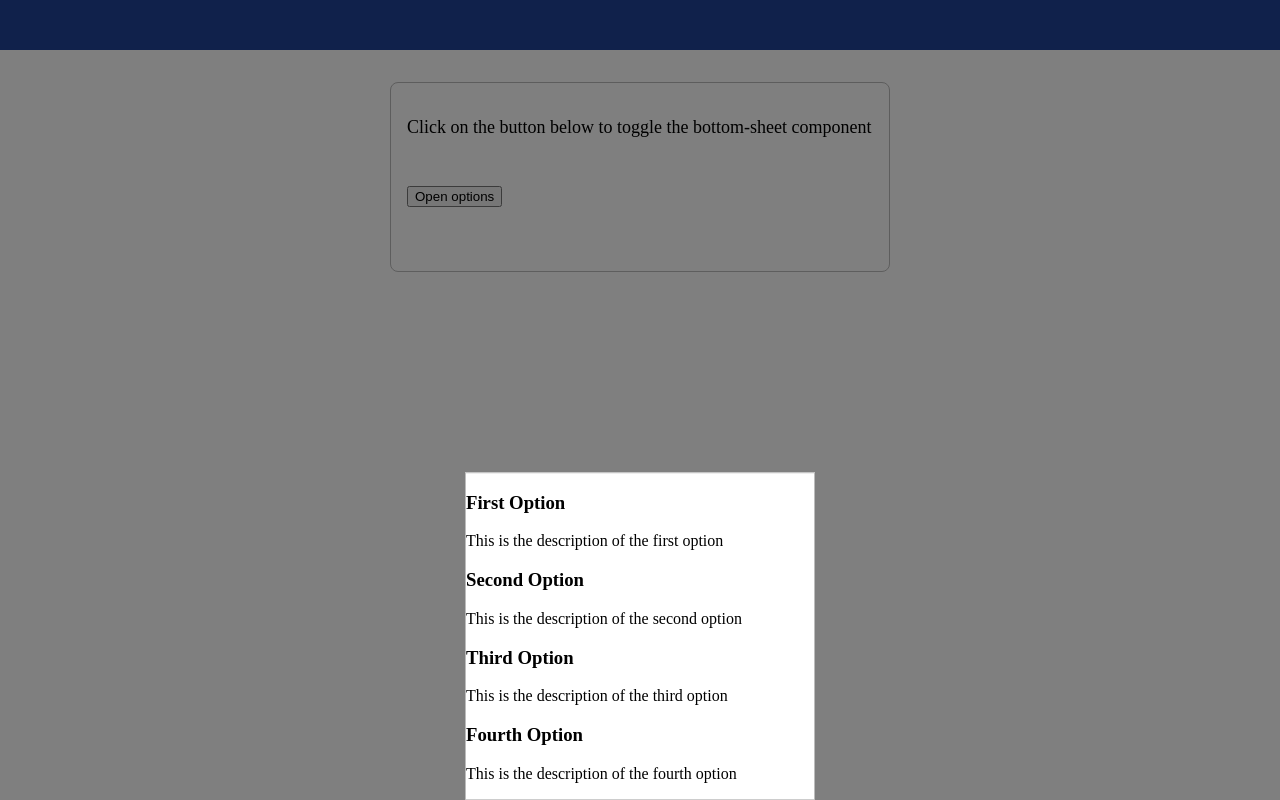
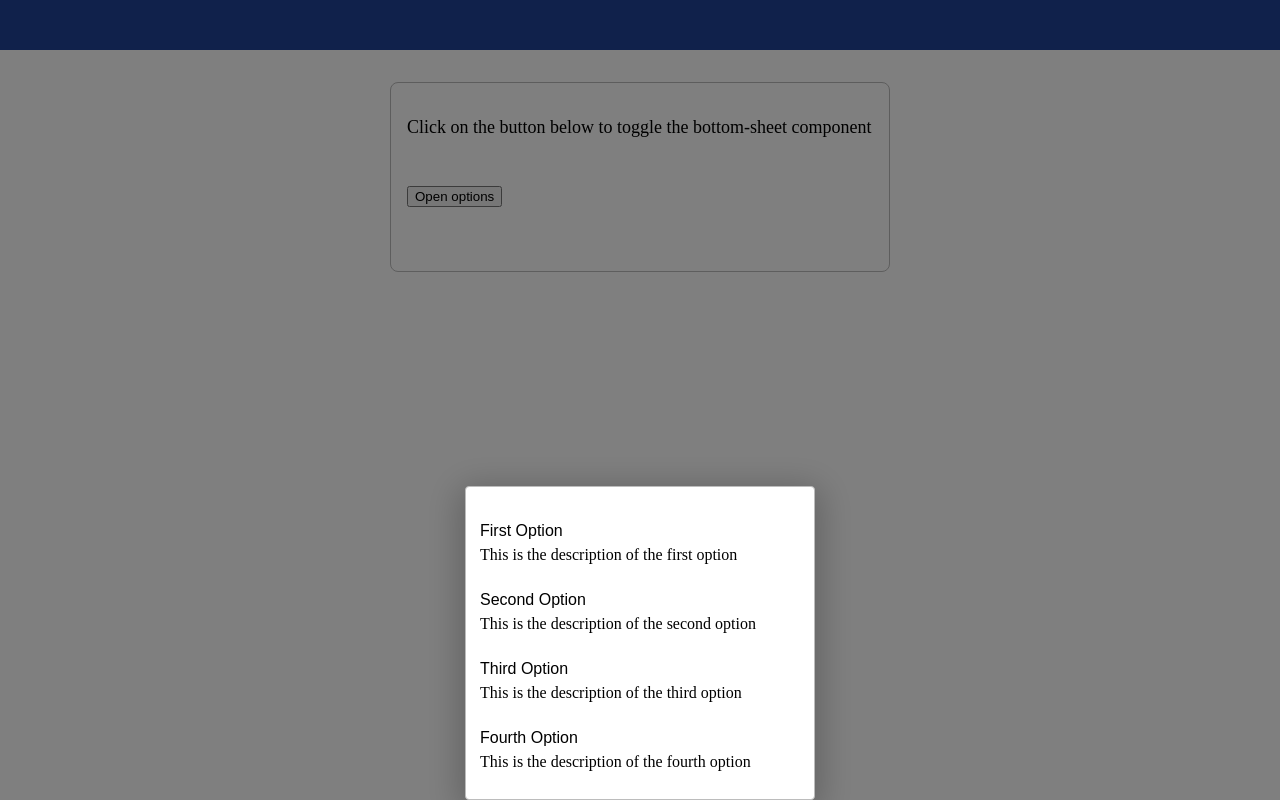
Before and after one commit to abhilashAntony/Reusable-Components, an Angular app: page /bottom-sheet in a window 1280 px wide. Both pictures are taken after a click on the button "Open options". Built offline with nearby package versions, Linux system fonts and the light colour scheme.

Commit message:
Display fetched data on bottom-sheet

```diff
--- a/src/app/main-navigation/main-navigation.component.ts
+++ b/src/app/main-navigation/main-navigation.component.ts
@@ -5,11 +5,8 @@ import { Component, OnInit } from '@angular/core';
   templateUrl: './main-navigation.component.html',
   styleUrls: ['./main-navigation.component.css']
 })
-export class MainNavigationComponent implements OnInit {
+export class MainNavigationComponent {
 
   constructor() { }
 
-  ngOnInit(): void {
-  }
-
 }
--- a/src/app/main-page/main-page.component.ts
+++ b/src/app/main-page/main-page.component.ts
@@ -5,11 +5,8 @@ import { Component, OnInit } from '@angular/core';
   templateUrl: './main-page.component.html',
   styleUrls: ['./main-page.component.css']
 })
-export class MainPageComponent implements OnInit {
+export class MainPageComponent {
 
   constructor() { }
 
-  ngOnInit(): void {
-  }
-
 }
--- a/src/app/resusable-pages/bottom-sheet/bottom-sheet.component.css
+++ b/src/app/resusable-pages/bottom-sheet/bottom-sheet.component.css
@@ -14,9 +14,39 @@
   width: 350px;
   min-height: 200px;
   border: 1px solid #BCBCBC;
+  border-radius: 0.25em;
   background-color: #FFFFFF;
   position: fixed;
   left: 50%;
   top: 100%;
   z-index: 100;
+  padding: 0.5em;
+  box-shadow: 0px 7px 34px 6px rgba(0, 0, 0, 0.23);
+  -webkit-box-shadow: 0px 7px 34px 6px rgba(0, 0, 0, 0.23);
+  -moz-box-shadow: 0px 7px 34px 6px rgba(0, 0, 0, 0.23);
 }
+
+.bottom-sheet__element__content--margins {
+  margin: 1.25em auto;
+}
+
+.bottom-sheet__element__content__btn {
+  background: none;
+  border: none;
+  min-width: 50px;
+  width: auto;
+  min-height: 31px;
+  height: auto;
+  font-size: 1em;
+}
+
+.bottom-sheet__element__content__btn:hover {
+  background: rgb(0, 0, 0, 0.1);
+  cursor: pointer;
+}
+
+.bottom-sheet__element__content__description {
+  margin-top: 0;
+  margin-left: 6px;
+  margin-right: 6px;
+}
--- a/src/app/resusable-pages/bottom-sheet/bottom-sheet.component.html
+++ b/src/app/resusable-pages/bottom-sheet/bottom-sheet.component.html
@@ -1,12 +1,21 @@
-<div class="bottom-sheet--overlay" [@bottomSheetOverlayLoad]="pageState"
-  (@bottomSheetOverlayLoad.done)="onAnimationEvent($event)" (click)="closePage()"></div>
+<!-- Main overlay -->
+<div class="bottom-sheet--overlay"
+  [@bottomSheetOverlayLoad]="pageState"
+  (@bottomSheetOverlayLoad.done)="onAnimationEvent($event)"
+  (click)="closePage()">
+</div>
+
+<!-- Template outlet for the bottom-sheet -->
 <ng-container *ngTemplateOutlet="bottomSheetRef"></ng-container>
+
+<!-- Bottom-sheet container -->
 <ng-template #bottomSheetRef>
   <div class="bottom-sheet__element" [@bottomSheetLoad]="pageState">
     <ng-container *ngIf="bottomSheetContent">
-      <div class="bottom-sheet__element__content" *ngFor="let sheetContent of bottomSheetContent">
-        <h3>{{ sheetContent.text }}</h3>
-        <p>{{ sheetContent.description }}</p>
+      <div class="bottom-sheet__element__content bottom-sheet__element__content--margins"
+        *ngFor="let sheetContent of bottomSheetContent">
+        <button class="bottom-sheet__element__content__btn">{{ sheetContent.text }}</button>
+        <p class="bottom-sheet__element__content__description">{{ sheetContent.description }}</p>
       </div>
     </ng-container>
   </div>
--- a/src/app/resusable-pages/bottom-sheet/bottom-sheet.component.ts
+++ b/src/app/resusable-pages/bottom-sheet/bottom-sheet.component.ts
@@ -37,14 +37,11 @@ import { ContentResponse } from 'src/app/interfaces/content-response';
     ])
   ]
 })
-export class BottomSheetComponent implements OnInit, AfterViewInit {
+export class BottomSheetComponent implements AfterViewInit {
   @Input() bottomSheetContent: any = null;
   @Output() bottomSheetClosed = new EventEmitter();
   pageState = 'closed';
   constructor() { }
-
-  ngOnInit(): void {
-  }
 
   ngAfterViewInit(): void {
     setTimeout(() => {
--- a/src/app/resusable-pages/content-page/content-page.component.ts
+++ b/src/app/resusable-pages/content-page/content-page.component.ts
@@ -1,7 +1,6 @@
 import { Component, OnInit } from '@angular/core';
 import { map, Observable } from 'rxjs';
 import { ContentData } from 'src/app/interfaces/content-data';
-import { ContentResponse } from 'src/app/interfaces/content-response';
 import { FetchContentService } from './fetch-content.service';
 
 @Component({
@@ -9,7 +8,7 @@ import { FetchContentService } from './fetch-content.service';
   templateUrl: './content-page.component.html',
   styleUrls: ['./content-page.component.css']
 })
-export class ContentPageComponent implements OnInit {
+export class ContentPageComponent {
   showBottomSheet: boolean;
 
   bottomSheetContent$: Observable<Array<ContentData>>;
@@ -20,9 +19,6 @@ export class ContentPageComponent implements OnInit {
     );
   }
 
-  ngOnInit(): void {
-  }
-
   toggleBottomSheet(): void {
     this.showBottomSheet = !this.showBottomSheet;
   }
```
Lines whose indentation alone changed are shown as unchanged.
